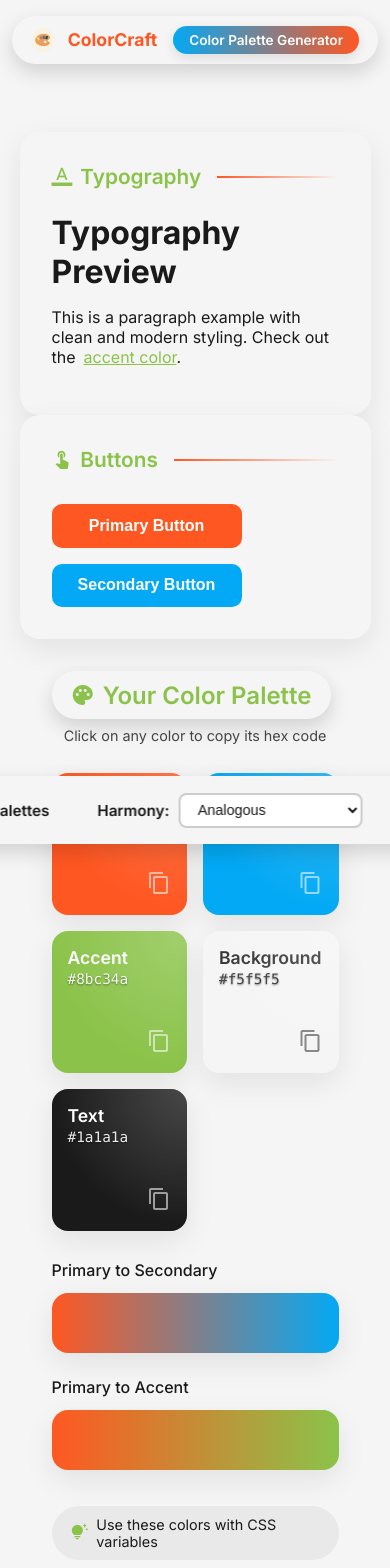
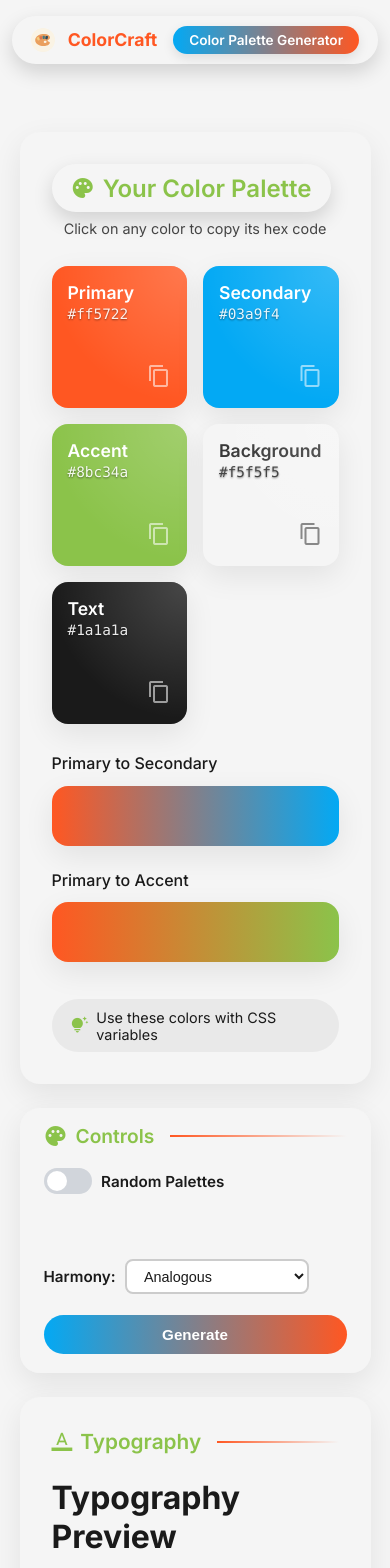
Before and after one commit to AvisharSharan/ColorCraft, a React (Vite) app: page / in a window 390 px wide. Shown: the top 1568 px of the page. Built offline with nearby package versions, Linux system fonts and the light colour scheme.

Commit message:
Refactor Toolbar layout and styles for improved responsiveness and usability

```diff
--- a/src/App.jsx
+++ b/src/App.jsx
@@ -10,7 +10,6 @@ import PaletteDisplay from "./components/PaletteDisplay";
 import PaletteHistory from "./components/PaletteHistory";
 import FeaturesSection from "./components/FeaturesSection";
 import Header from "./components/Header";
-import Footer from "./components/Footer";
 import PaletteGenerator from "./components/PaletteGenerator";
 
 import "./styles/App.css";
@@ -114,24 +113,45 @@ function App() {
       <Header palette={palette} />
 
       <div className="main-app">
-        <div className="left-section">
-          <div className="preview-card">
+        <div className="content-grid">
+          {/* Top Row */}
+          {/* Section 1: Palette Display - Top Left */}
+          <div className="grid-item content-card palette-display-container">
+            <PaletteDisplay palette={palette} />
+          </div>
+
+          {/* Section 2: Toolbar - Top Right */}
+          <div className="grid-item toolbar-container">
+            <Toolbar
+              onGenerate={handleGeneratePalette}
+              palette={palette}
+              baseColor={baseColor}
+              setBaseColor={setBaseColor}
+              useBaseColor={useBaseColor}
+              setUseBaseColor={setUseBaseColor}
+              harmonyMode={harmonyMode}
+              setHarmonyMode={setHarmonyMode}
+            />
+          </div>
+
+          {/* Bottom Row */}
+          {/* Section 3: Preview Cards - Bottom Left */}
+          <div className="grid-item preview-container">
+            {/* Typography Preview */}
+            <div className="preview-card typography-preview-card">
               <h3><span className="material-icons">format_color_text</span> Typography</h3>
               <TypographyPreview palette={palette} />
             </div>
 
-          <div className="preview-card">
+            {/* Buttons Preview */}
+            <div className="preview-card buttons-preview-card">
               <h3><span className="material-icons">touch_app</span> Buttons</h3>
               <ButtonPreview palette={palette} />
             </div>
           </div>
 
-        <div className="right-section">
-          <div className="content-card palette-display-container">
-            <PaletteDisplay palette={palette} />
-          </div>
-
-          <div className="content-card features-section-container">
+          {/* Section 4: Features Section - Bottom Right */}
+          <div className="grid-item content-card features-section-container">
             <FeaturesSection
               onExportClick={() => setShowExportPopup(true)}
               onDownloadClick={handleDownload}
@@ -140,7 +160,9 @@ function App() {
               hasHistory={paletteHistory.length > 0}
             />
           </div>
+        </div>
 
+        {/* Modals */}
         {showHistory && (
           <PaletteHistory
             paletteHistory={paletteHistory}
@@ -156,21 +178,7 @@ function App() {
             onClose={() => setShowExportPopup(false)}
           />
         )}
-
-          <Toolbar
-            onGenerate={handleGeneratePalette}
-            palette={palette}
-            baseColor={baseColor}
-            setBaseColor={setBaseColor}
-            useBaseColor={useBaseColor}
-            setUseBaseColor={setUseBaseColor}
-            harmonyMode={harmonyMode}
-            setHarmonyMode={setHarmonyMode}
-          />
       </div>
-      </div>
-
-      <Footer palette={palette} />
     </div>
   );
 }
--- a/src/components/Toolbar.jsx
+++ b/src/components/Toolbar.jsx
@@ -14,7 +14,12 @@ const Toolbar = ({
 }) => {
   return (
     <div className="toolbar">
+      <div className="toolbar-title">
+        <h3><span className="material-icons">palette</span> Controls</h3>
+      </div>
+
       <div className="toolbar-options">
+        <div className="toolbar-row">
           <div className="toggle-container">
             <label className="toggle-switch">
               <input
@@ -30,7 +35,7 @@ const Toolbar = ({
           </div>
 
           <div className={`color-picker-container ${!useBaseColor ? 'hidden' : ''}`}>
-          <label htmlFor="base-color">Base Color:</label>
+            <label htmlFor="base-color">Base:</label>
             <input
               type="color"
               id="base-color"
@@ -39,7 +44,9 @@ const Toolbar = ({
               title="Choose a base color for your palette"
             />
           </div>
+        </div>
 
+        <div className="toolbar-row">
           <div className="harmony-selector">
             <label htmlFor="harmony-mode">Harmony:</label>
             <select
@@ -56,7 +63,6 @@ const Toolbar = ({
               <option value="tetradic">Tetradic</option>
             </select>
           </div>
-      </div>
 
           <button
             className="generate-btn"
@@ -69,6 +75,8 @@ const Toolbar = ({
             Generate
           </button>
         </div>
+      </div>
+    </div>
   );
 };
 
--- a/src/styles/Toolbar.css
+++ b/src/styles/Toolbar.css
@@ -1,45 +1,51 @@
 .toolbar {
-  position: fixed;
-  width: max-content;
-  bottom: 0;
-  left: 50%;
-  transform: translateX(-50%);
+  position: relative;
+  width: 100%;
+  height: 100%;
   display: flex;
-  gap: 2rem;
-  padding: 0.75rem 1.5rem;
+  flex-direction: column;
   background-color: var(--background, #fff);
-  border-radius: 30px 30px 0 0;
-  box-shadow: 0 8px 20px rgba(0, 0, 0, 0.15);
-  backdrop-filter: blur(10px);
+  border-radius: var(--border-radius-large);
   transition: all 0.3s ease-in-out;
 }
 
-.generate-btn {
-  background-color: var(--primary, #7c3aed);
-  color: #fff;
-  font-size: 1rem;
-  font-weight: 600;
-  padding: 0.8rem 1.8rem;
-  border: none;
-  border-radius: 30px;
-  cursor: pointer;
-  transition: all 0.2s ease;
+/* Toolbar title styling to match other cards */
+.toolbar-title {
+  padding: 1rem 1.5rem 0.5rem;
 }
 
-.generate-btn:hover {
-  transform: scale(1.05);
+.toolbar-title h3 {
+  margin-top: 0;
+  font-size: 1.2rem;
+  font-weight: 600;
+  color: var(--accent);
+  margin-bottom: 0.75rem;
+  display: flex;
+  align-items: center;
+  gap: 0.5rem;
 }
 
-.generate-btn:focus-visible {
-  outline: 2px solid var(--primary);
-  outline-offset: 2px;
+.toolbar-title h3::after {
+  content: '';
+  flex: 1;
+  height: 2px;
+  background: linear-gradient(90deg, var(--primary), transparent);
+  margin-left: 0.5rem;
 }
 
 .toolbar-options {
   display: flex;
+  flex-direction: column;
+  gap: 1rem;
+  padding: 0 1.5rem 1.2rem;
+}
+
+.toolbar-row {
+  display: flex;
   align-items: center;
-  gap: 1.5rem;
-  transition: all 0.3s ease-in-out;
+  justify-content: space-between;
+  flex-wrap: wrap;
+  gap: 0.8rem;
 }
 
 .toggle-container,
@@ -50,17 +56,15 @@
 }
 
 .color-picker-container {
-  max-width: 200px;
-  overflow: hidden;
-  opacity: 1;
   transition: all 0.3s ease-in-out;
 }
 
 .color-picker-container.hidden {
-  max-width: 0;
+  width: 0;
   opacity: 0;
   margin: 0;
   padding: 0;
+  overflow: hidden;
 }
 
 .toggle-label,
@@ -158,3 +162,32 @@
   border-color: var(--primary, #7c3aed);
   outline: none;
 }
+
+.generate-btn {
+  background-color: var(--primary, #7c3aed);
+  color: #fff;
+  font-size: 0.95rem;
+  font-weight: 600;
+  padding: 0.7rem 1.5rem;
+  border: none;
+  border-radius: 30px;
+  cursor: pointer;
+  transition: all 0.2s ease;
+}
+
+.generate-btn:hover {
+  transform: scale(1.05);
+}
+
+/* Responsive adjustments */
+@media (max-width: 576px) {
+  .toolbar-row {
+    flex-direction: column;
+    align-items: flex-start;
+  }
+
+  .generate-btn {
+    width: 100%;
+    margin-top: 0.5rem;
+  }
+}
```
Lines whose indentation alone changed are shown as unchanged.
